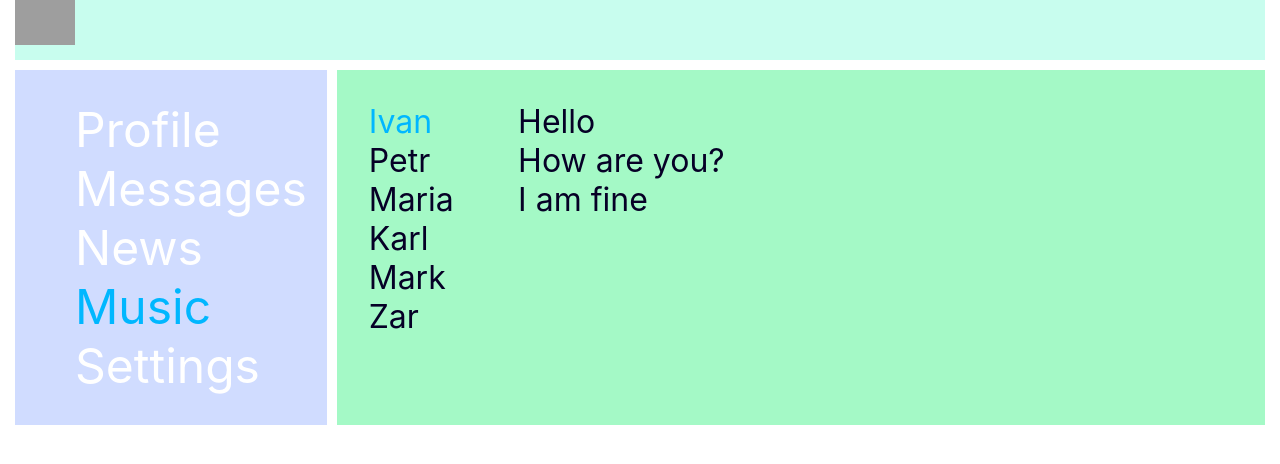
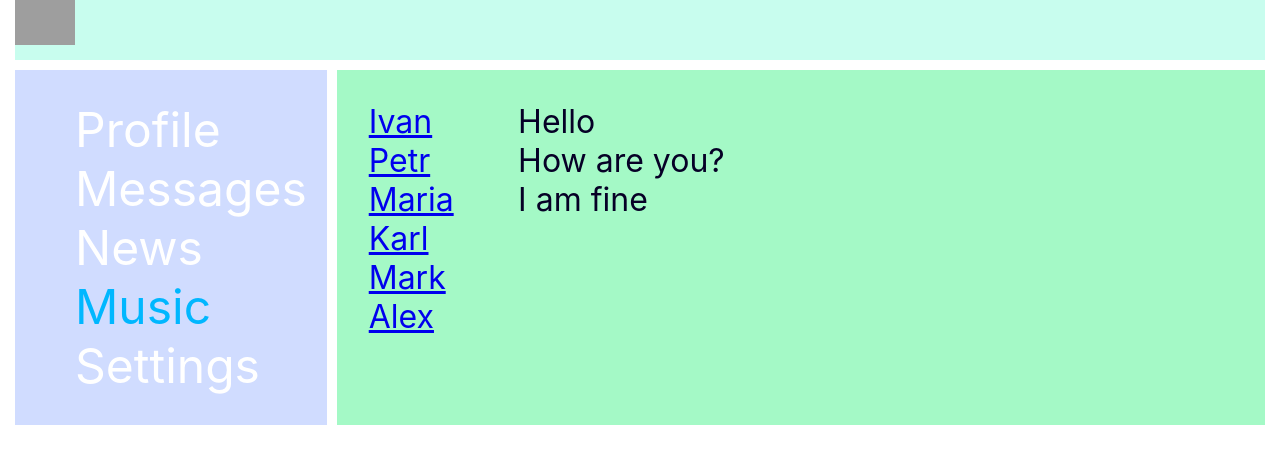
Before and after one commit to JuliaAvona/react-100, a React (Create React App) app in the folder react-100/: page /music in a window 1280 px wide. Shown: the top 464 px of the page. Built offline with nearby package versions, Linux system fonts and the light colour scheme; grey boxes are pictures that could not be loaded.

Commit message:
feat: 22. React JS Lessons (Route exact)

```diff
--- a/react-100/src/components/Dialogs/Dialogs.jsx
+++ b/react-100/src/components/Dialogs/Dialogs.jsx
@@ -1,16 +1,29 @@
 import React from 'react';
+import { NavLink } from 'react-router-dom';
 import styles from './Dialogs.module.css';
 
 const Dialogs = (props) => {
   return (
     <div className={styles.dialogs}>
       <div className={styles.dialogItems}>
-        <div className={styles.dialog + ' ' + styles.active}>Ivan</div>
-        <div className={styles.dialog}>Petr</div>
-        <div className={styles.dialog}>Maria</div>
-        <div className={styles.dialog}>Karl</div>
-        <div className={styles.dialog}>Mark</div>
-        <div className={styles.dialog}>Zar</div>
+        <div className={styles.dialog + ' ' + styles.active}>
+          <NavLink to="/messages/1">Ivan</NavLink>
+        </div>
+        <div className={styles.dialog}>
+          <NavLink to="/messages/2">Petr</NavLink>
+        </div>
+        <div className={styles.dialog}>
+          <NavLink to="/messages/3">Maria</NavLink>
+        </div>
+        <div className={styles.dialog}>
+          <NavLink to="/messages/4">Karl</NavLink>
+        </div>
+        <div className={styles.dialog}>
+          <NavLink to="/messages/5">Mark</NavLink>
+        </div>
+        <div className={styles.dialog}>
+          <NavLink to="/messages/6">Alex</NavLink>
+        </div>
       </div>
       <div className={styles.messageItems}>
         <div className={styles.message}>Hello</div>
```
